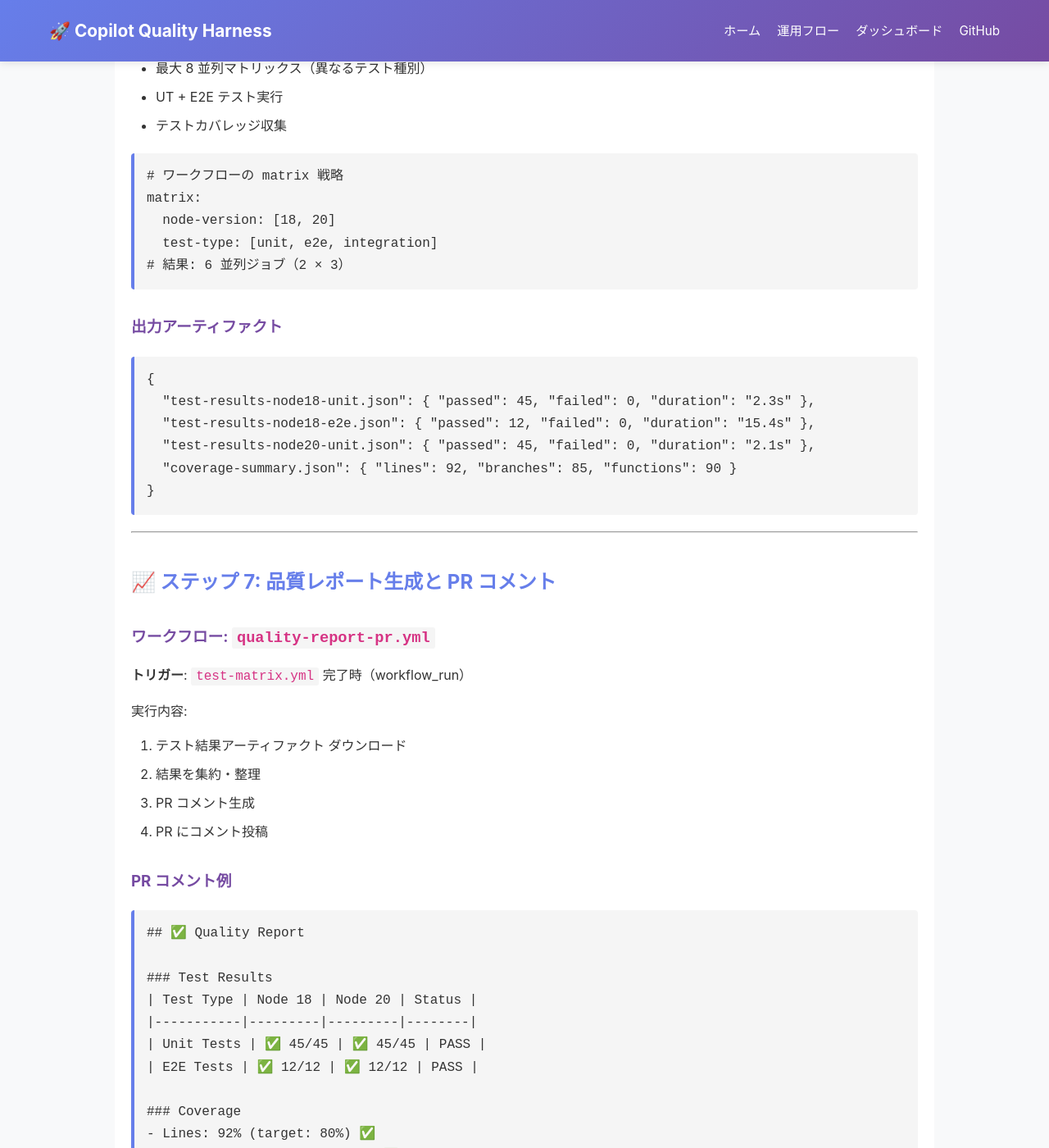
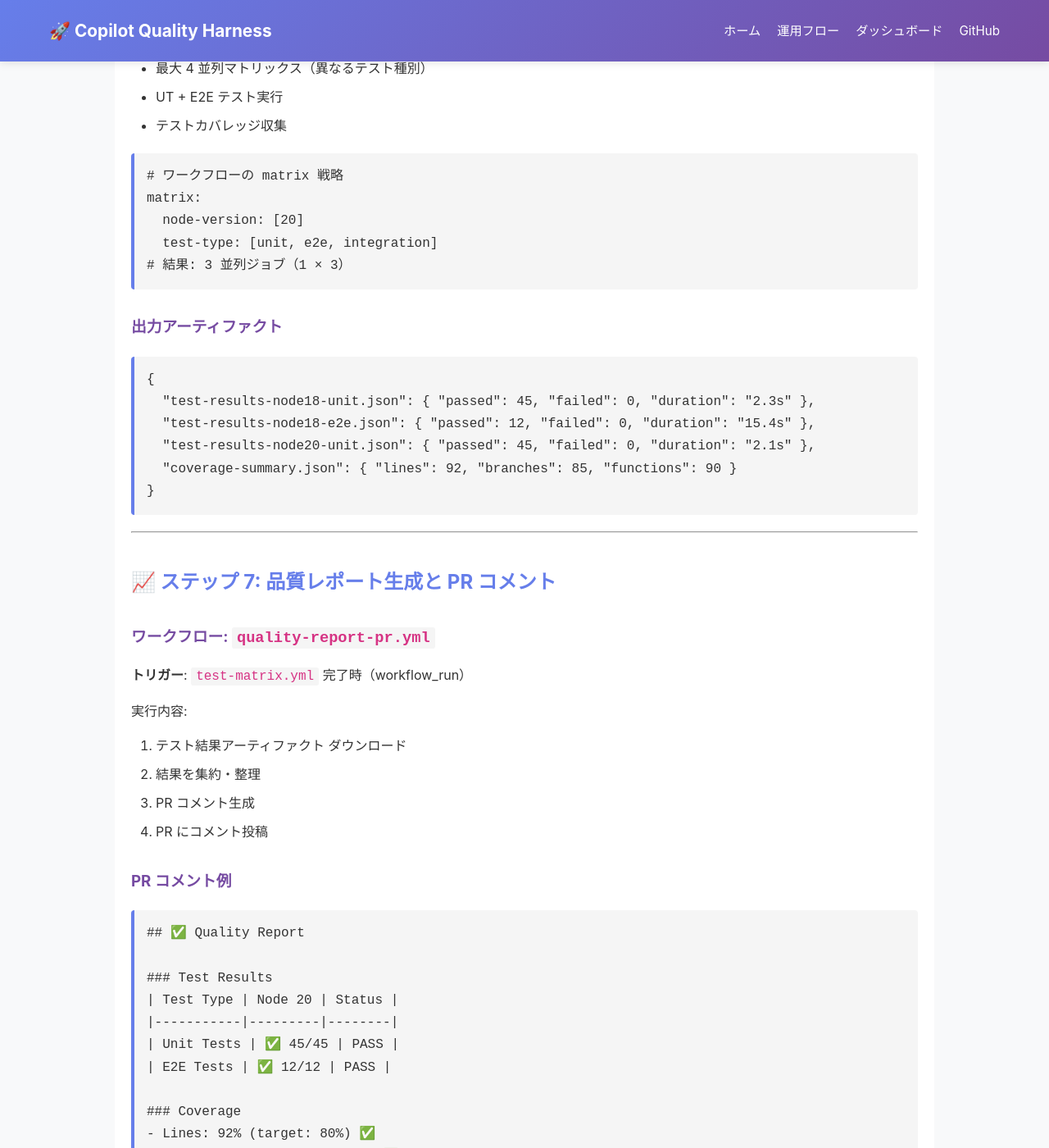
Before and after one commit to cocomomojo/copilot-quality-harness, a Jekyll site: the page built from docs/OPERATION_FLOW.md, in a window 1280 px wide and 1400 px high, scrolled down 11918 px. Shown: the whole window at 82% size. Built offline with Jekyll 4.4.1, drawn with Linux system fonts in a browser that asks for light colours; some of the changed text lies outside the part shown.

Commit message:
Remove Node 18 from CI/build checks and update documentation
Co-authored-by: cocomomojo <37332785+cocomomojo@users.noreply.github.com>

````diff
--- a/docs/OPERATION_FLOW.md
+++ b/docs/OPERATION_FLOW.md
@@ -449,17 +449,17 @@ test.describe('User Registration', () => {
 **ワークフロー: `test-matrix.yml`** 🚀
 
 実行内容:
-- Node 18/20 上で テスト実行
-- 最大 8 並列マトリックス（異なるテスト種別）
+- Node 20 上で テスト実行
+- 最大 4 並列マトリックス（異なるテスト種別）
 - UT + E2E テスト実行
 - テストカバレッジ収集
 
 ```yaml
 # ワークフローの matrix 戦略
 matrix:
-  node-version: [18, 20]
+  node-version: [20]
   test-type: [unit, e2e, integration]
-# 結果: 6 並列ジョブ（2 × 3）
+# 結果: 3 並列ジョブ（1 × 3）
 ```
 
 ### 出力アーティファクト
@@ -493,10 +493,10 @@ matrix:
 ## ✅ Quality Report
 
 ### Test Results
-| Test Type | Node 18 | Node 20 | Status |
-|-----------|---------|---------|--------|
-| Unit Tests | ✅ 45/45 | ✅ 45/45 | PASS |
-| E2E Tests | ✅ 12/12 | ✅ 12/12 | PASS |
+| Test Type | Node 20 | Status |
+|-----------|---------|--------|
+| Unit Tests | ✅ 45/45 | PASS |
+| E2E Tests | ✅ 12/12 | PASS |
 
 ### Coverage
 - Lines: 92% (target: 80%) ✅
@@ -590,7 +590,7 @@ matrix:
 
 | 項目 | 条件 |
 |------|------|
-| **テスト結果** | 全テストパス（Node 18/20 両方） |
+| **テスト結果** | 全テストパス（Node 20） |
 | **カバレッジ** | Lines 80% 以上、Branches 75% 以上 |
 | **AI Review** | セキュリティ: Low 以下、スタイル: 承認可 |
 | **人間レビュー** | 最低 1 人の承認 |
````
Also changed, not shown: README.md (+3 -3 lines), docs/ARTIFACTS_SCHEMA.md (+2 -2 lines), docs/WORKFLOWS_GUIDE.md (+5 -6 lines), docs/WORKFLOW_SCRIPT_SKILL_MAPPING.md (+2 -2 lines), .github/workflows/ai-review.yml, .github/workflows/quality-report-pr.yml, .github/workflows/quality-schedule.yml, .github/workflows/test-coverage-analysis.yml, .github/workflows/test-matrix.yml.
